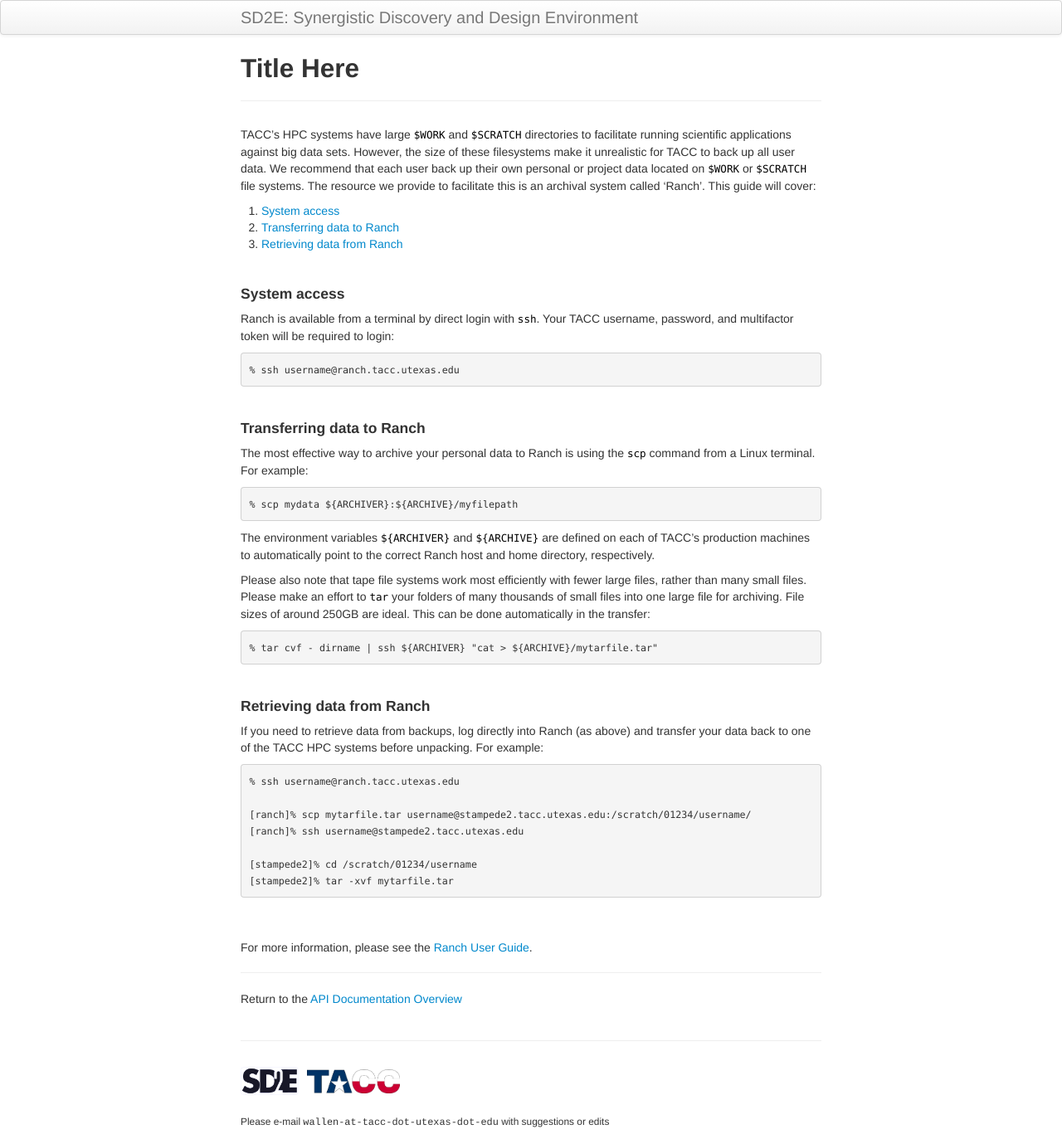
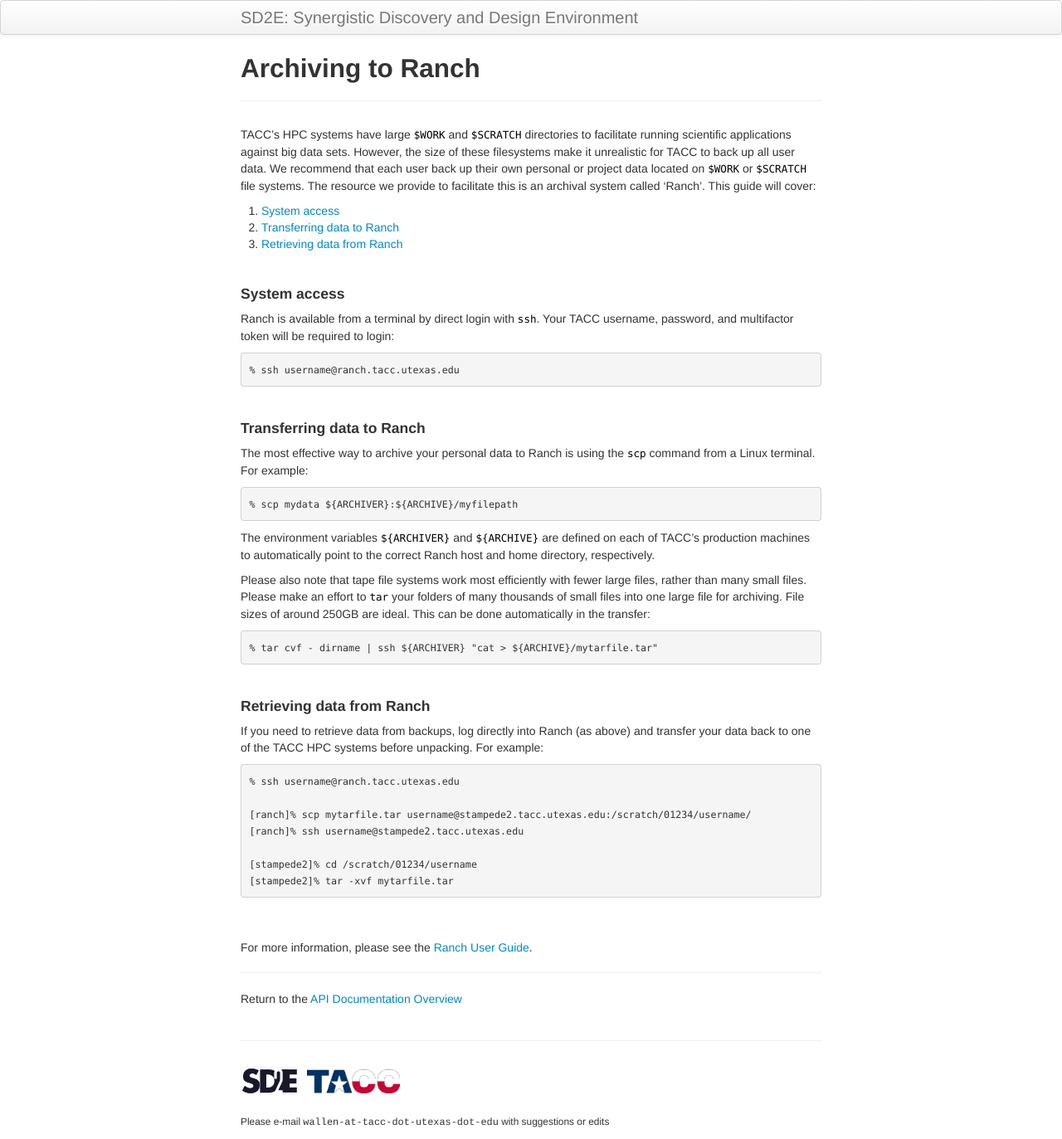
Before and after one commit to SD2E/api-user-guide, a Jekyll site: the page built from docs/05.archiving_ranch.md, in a window 1280 px wide. Shown: the whole page at 83% size. Built offline with Jekyll 4.4.1, drawn with Linux system fonts in a browser that asks for light colours.

Commit message:
Develop (#41)
* title added to ranch page

* updating link to developer docs

```diff
--- a/docs/05.archiving_ranch.md
+++ b/docs/05.archiving_ranch.md
@@ -1,6 +1,6 @@
 ---
 layout: page
-title: Title Here
+title: Archiving to Ranch
 tagline:
 ---
 
```
Also changed, not shown: index.md (+1 -1 lines).
